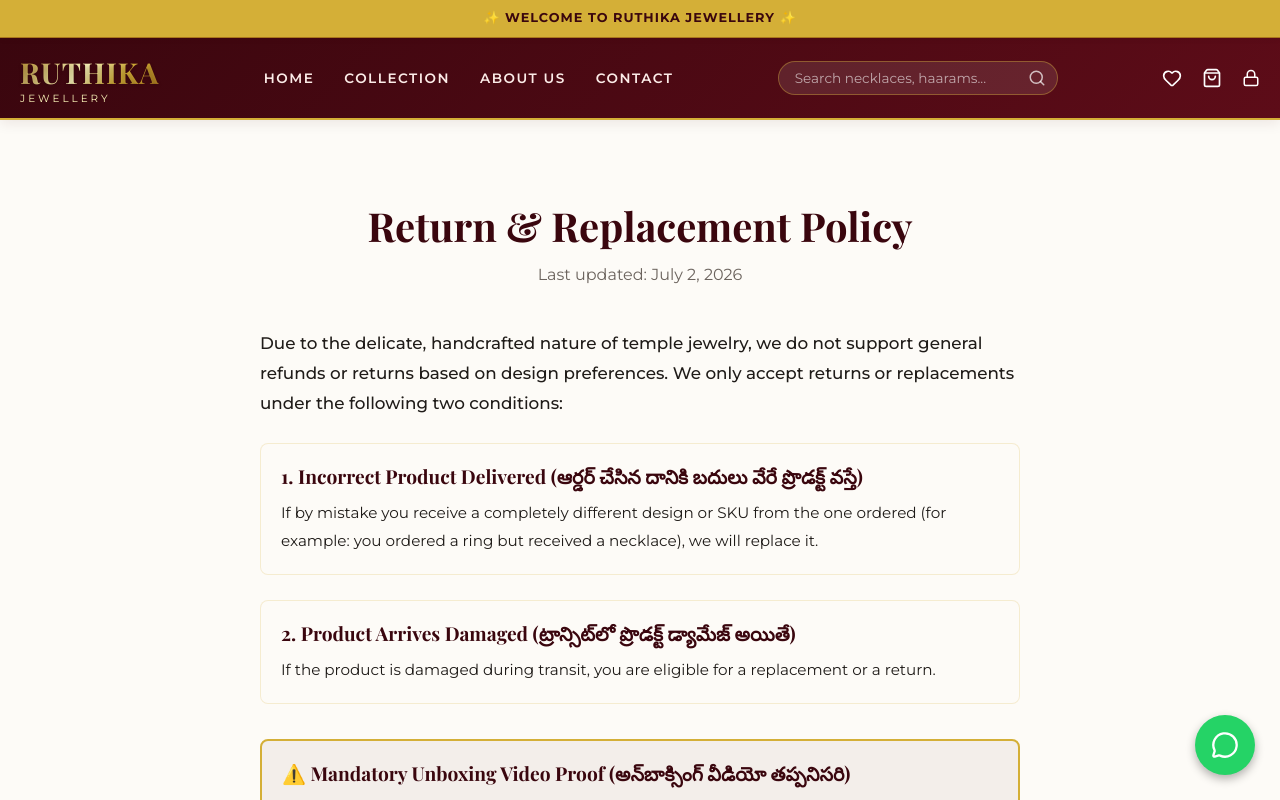
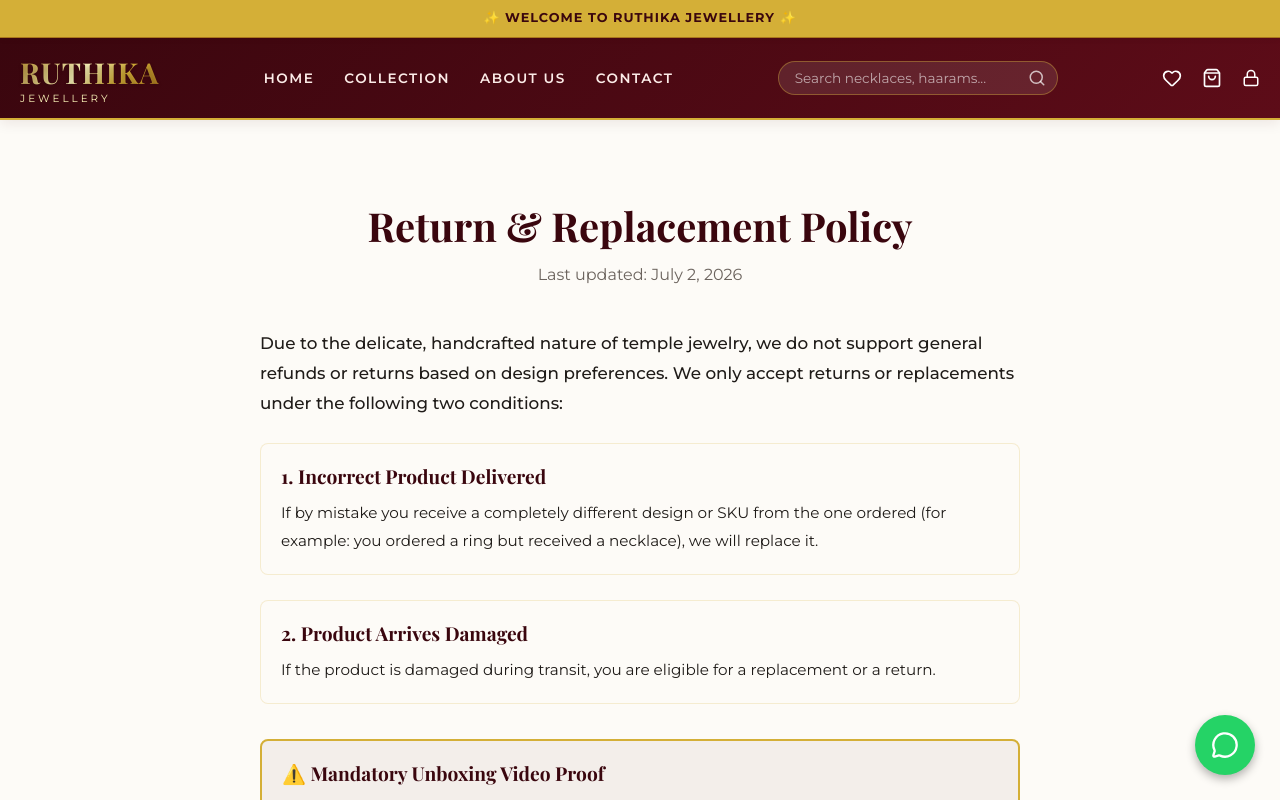
Before and after one commit to ruthikajewels-commits/ruthika-jewels, a React (Vite) app: page /returns in a window 1280 px wide. Shown: the top 800 px of the page. Built offline with nearby package versions, Linux system fonts and the light colour scheme; no server answers; the database is empty; a web font is replaced by a local one.

Commit message:
fix: remove telugu translations from ReturnPolicy page

```diff
--- a/src/pages/ReturnPolicy.jsx
+++ b/src/pages/ReturnPolicy.jsx
@@ -19,7 +19,7 @@ export default function ReturnPolicy() {
           <div style={{ display: "flex", flexDirection: "column", gap: "25px", marginBottom: "35px" }}>
             <div style={{ padding: "20px", border: "1px solid rgba(212,175,55,0.2)", borderRadius: "8px", background: "rgba(255,255,255,0.02)" }}>
               <h3 style={{ fontFamily: "var(--font-display)", color: "var(--color-maroon-dark)", fontSize: "1.2rem", marginBottom: "10px" }}>
-                1. Incorrect Product Delivered (ఆర్డర్ చేసిన దానికి బదులు వేరే ప్రొడక్ట్ వస్తే)
+                1. Incorrect Product Delivered
               </h3>
               <p>
                 If by mistake you receive a completely different design or SKU from the one ordered (for example: you ordered a ring but received a necklace), we will replace it.
@@ -28,7 +28,7 @@ export default function ReturnPolicy() {
 
             <div style={{ padding: "20px", border: "1px solid rgba(212,175,55,0.2)", borderRadius: "8px", background: "rgba(255,255,255,0.02)" }}>
               <h3 style={{ fontFamily: "var(--font-display)", color: "var(--color-maroon-dark)", fontSize: "1.2rem", marginBottom: "10px" }}>
-                2. Product Arrives Damaged (ట్రాన్సిట్‌లో ప్రొడక్ట్ డ్యామేజ్ అయితే)
+                2. Product Arrives Damaged
               </h3>
               <p>
                 If the product is damaged during transit, you are eligible for a replacement or a return.
@@ -38,7 +38,7 @@ export default function ReturnPolicy() {
 
           <div style={{ padding: "20px", border: "2px solid var(--color-gold)", borderRadius: "8px", background: "rgba(58,6,14,0.05)", marginBottom: "30px" }}>
             <h3 style={{ fontFamily: "var(--font-display)", color: "var(--color-maroon-dark)", fontSize: "1.2rem", marginBottom: "10px", display: "flex", alignItems: "center", gap: "8px" }}>
-              ⚠️ Mandatory Unboxing Video Proof (అన్‌బాక్సింగ్ వీడియో తప్పనిసరి)
+              ⚠️ Mandatory Unboxing Video Proof
             </h3>
             <p style={{ fontWeight: "600", color: "var(--color-maroon-dark)" }}>
               To claim a replacement for damage or an incorrect item, customers MUST record a single, continuous, unedited unboxing video starting from showing the sealed shipping package label, opening the parcel, and showing the item's condition clearly on camera.
```
